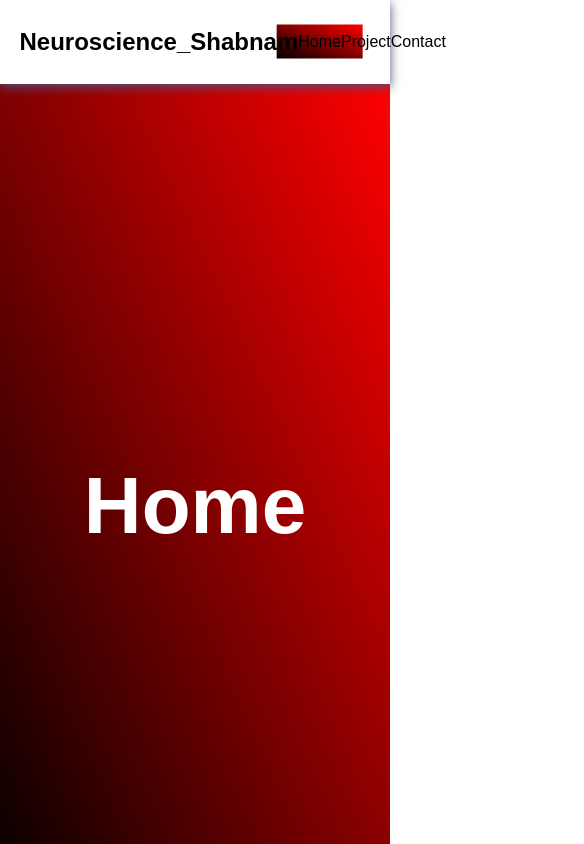
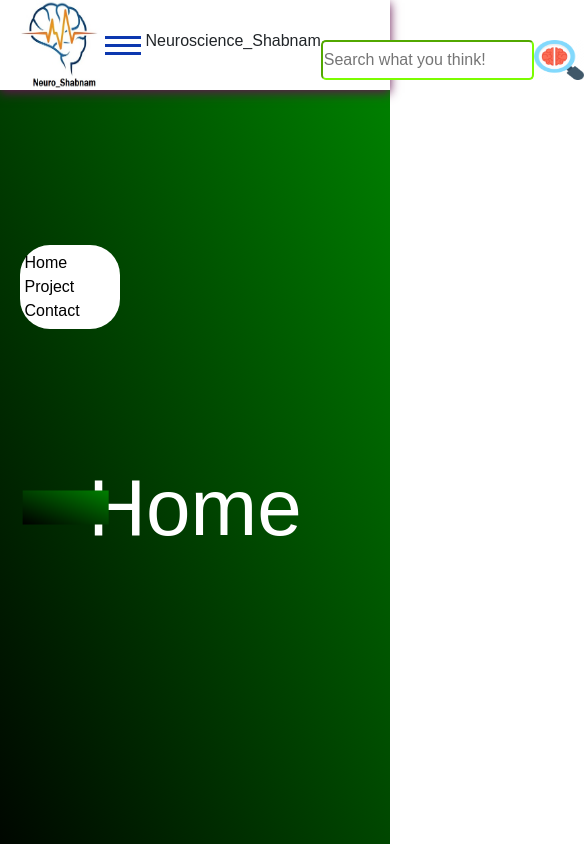
Before and after one commit to saadollahz/NeuroscienceAvecShabnam, a plain HTML site: page index.html in a window 390 px wide. Shown: the top 844 px of the page, 584 px wide, since content can reach past the window. Drawn offline with nearby package versions, Linux system fonts and the light colour scheme.

Commit message:
add search bar

```diff
--- a/app.js
+++ b/app.js
@@ -1,7 +1,7 @@
 const sections = document.querySelectorAll('section');
 const bubble = document.querySelector('.bubble');
 const gradients = [
-    "linear-gradient(to right top, black, red)",
+    "linear-gradient(to right top, black, green)",
     'linear-gradient(to right top, blue, green)',
     'linear-gradient(to right top, yellow, pink)'
 ];
--- a/index.html
+++ b/index.html
@@ -6,20 +6,39 @@
     <meta http-equiv="X-UA-Compatible" content="IE=edge">
     <meta name="viewport" content="width=device-width, initial-scale=1.0">
     <title>Document</title>
+    <link href="https://cdn.jsdelivr.net/npm/bootstrap@5.0.2/dist/css/bootstrap.min.css" rel="stylesheet" integrity="sha384-EVSTQN3/azprG1Anm3QDgpJLIm9Nao0Yz1ztcQTwFspd3yD65VohhpuuCOmLASjC" crossorigin="anonymous">
     <link rel="stylesheet" href="style.css">
 </head>
 
 <body>
+    <!--
+        !this is my header
+        todo :
+     -->
     <header>
 
         <nav>
-            <h1>Neuroscience_Shabnam</h1>
-            <ul>
+            <div class="logo">
+                <img src="./img/logo.jpg" alt="" style="width:80px;height: 90px; border-radius: 10% ;">
+            </div>
+            <div class="buerger">
+                <div class="lins"></div>
+                <div class="lins"></div>
+                <div class="lins"></div>
+            </div>
+            <h2>Neuroscience_Shabnam</h2>
+            <ul class="nav-links ">
                 <li><a data-page="home" href="#">Home</a></li>
                 <li><a data-page="projects" href="#">Project</a></li>
-                <li><a data-page="contact" href="#">Contact</a></li>
+                <li><a data-page="contact" href="https://fr.linkedin.com/in/shabnam-bahramiasl-65269537">Contact</a></li>
                 <div class="bubble"></div>
+
             </ul>
+            <div class="search">
+                <input placeholder="Search what you think!" type="text" name="" id="input" class="input-submit">
+                <img src="./img/search.png" alt="" width="50px" height="40px" id="button">
+
+            </div>
 
         </nav>
     </header>
@@ -40,6 +59,11 @@
 
 
 
+
+
+
+
+
     <script src="./app.js"></script>
 </body>
 
--- a/style.css
+++ b/style.css
@@ -9,7 +9,7 @@ body {
 }
 
 header {
-    box-shadow: 0px 3px 10px rgba(78, 80, 125);
+    box-shadow: 0px 3px 10px rgba(99, 20, 80);
     position: sticky;
     top: 0;
     background-color: #fff;
@@ -24,10 +24,11 @@ nav {
     justify-content: space-between;
 }
 
-header h1,
+header h2,
 ul {
-    font: size 1.5rem;
+    font-size: 1rem;
     flex: 1;
+    cursor: pointer;
 }
 
 nav ul {
@@ -39,6 +40,10 @@ nav ul {
 nav a {
     color: black;
     text-decoration: none;
+}
+
+nav a:hover {
+    font-size: 20px;
 }
 
 section {
@@ -54,7 +59,7 @@ section h2 {
 }
 
 .home {
-    background: linear-gradient(to right top, black, red)
+    background: linear-gradient(to right top, black, green)
 }
 
 .projects {
@@ -68,7 +73,42 @@ section h2 {
 .bubble {
     position: absolute;
     z-index: -2;
-    background: linear-gradient(to right top, yellow, pink);
     transform: scale(2);
-    transition: all 0.5s ease
+    transition: all 0.8s ease
 }
+
+@media screen and (max-width: 800px) {
+    .lins {
+        width: 36px;
+        height: 3px;
+        background: rgb(12, 56, 175);
+        margin: 5px;
+    }
+    .nav-links {
+        justify-content: center;
+        position: absolute;
+        border-radius: 30px;
+        padding: 5px;
+        margin-top: 500px;
+        background-color: #fff;
+        height: 10vh;
+        width: 100px;
+        flex-direction: column;
+    }
+}
+
+.search {
+    display: flex;
+    margin-top: 30px;
+}
+
+#input {
+    padding: 1px;
+    border-radius: 5px;
+    border-style: double blue;
+    border-color: lawngreen
+}
+
+#input:hover {
+    border-color: aqua;
+}
```
Also changed, not shown: home.html (added), img/IMG-20200512-WA0019.jpg (added), img/logo.jpg (added), img/navbar.jpg (added), img/search.png (added).
